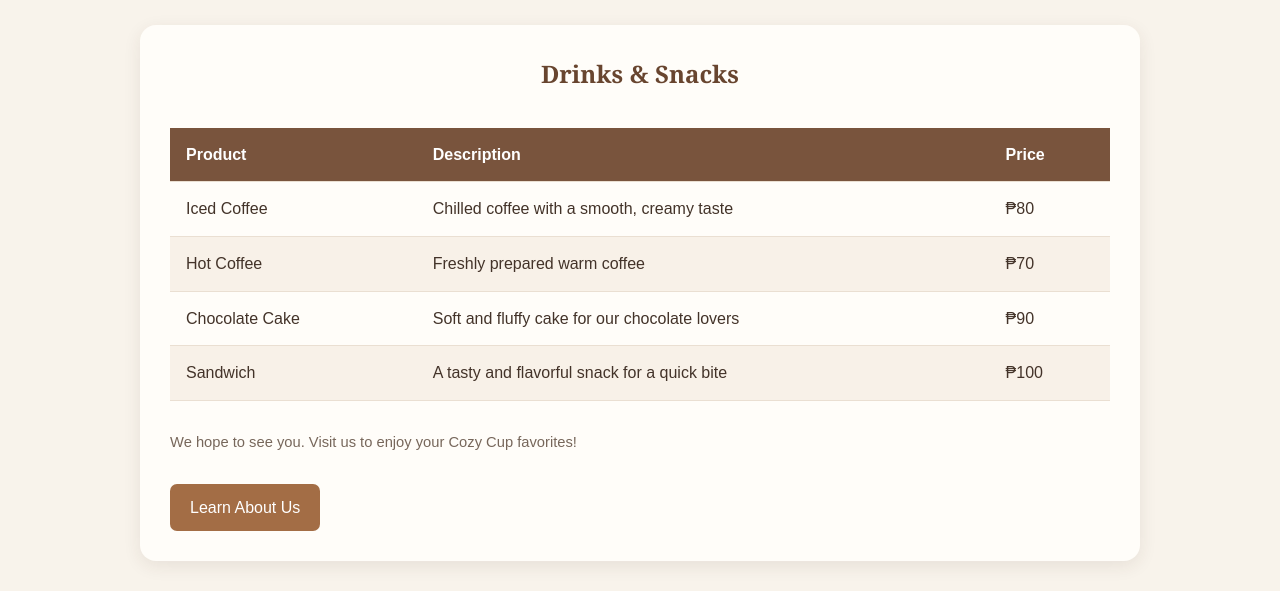
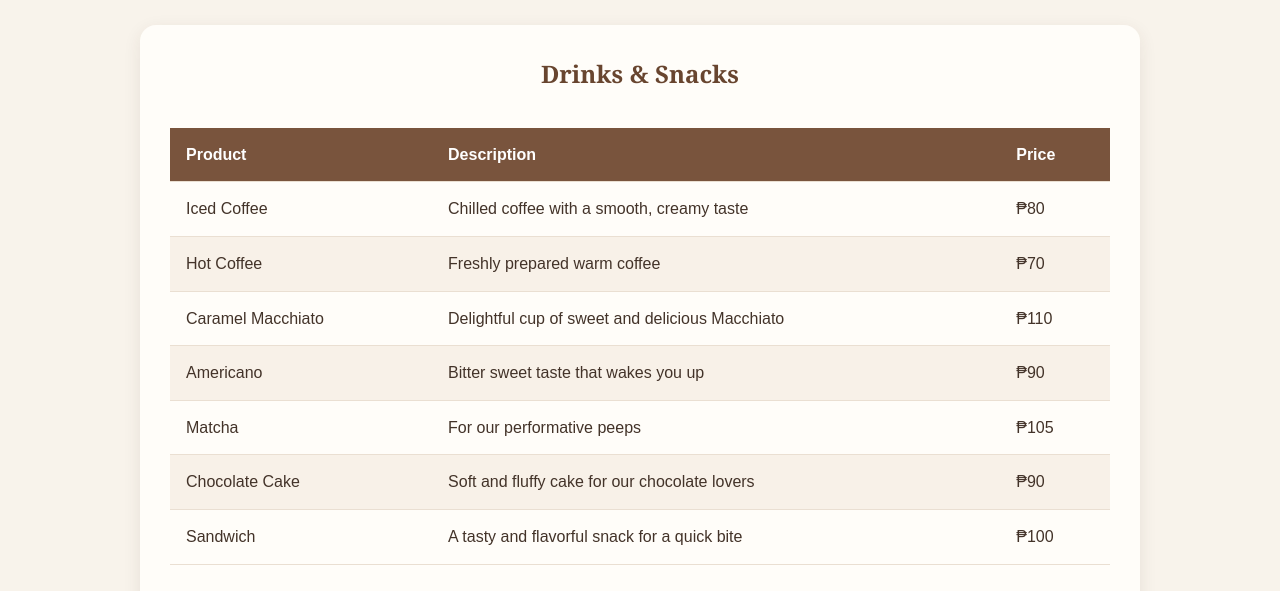
Before and after one commit to Khaylarayneambut/cozy-cup, a plain HTML site: page page2.html in a window 1280 px wide. Shown: the part 357-948 px from the top of the page. Drawn offline with Linux system fonts and the light colour scheme.

Commit message:
Update page2.html

```diff
--- a/page2.html
+++ b/page2.html
@@ -33,6 +33,9 @@
           <tbody>
             <tr><td>Iced Coffee</td><td>Chilled coffee with a smooth, creamy taste</td><td>₱80</td></tr>
             <tr><td>Hot Coffee</td><td>Freshly prepared warm coffee</td><td>₱70</td></tr>
+            <tr><td>Caramel Macchiato</td><td>Delightful cup of sweet and delicious Macchiato</td><td>₱110</td></tr>
+             <tr><td>Americano</td><td>Bitter sweet taste that wakes you up</td><td>₱90</td></tr>
+             <tr><td>Matcha</td><td>For our performative peeps</td><td>₱105</td></tr>
             <tr><td>Chocolate Cake</td><td>Soft and fluffy cake for our chocolate lovers</td><td>₱90</td></tr>
             <tr><td>Sandwich</td><td>A tasty and flavorful snack for a quick bite</td><td>₱100</td></tr>
           </tbody>
```
